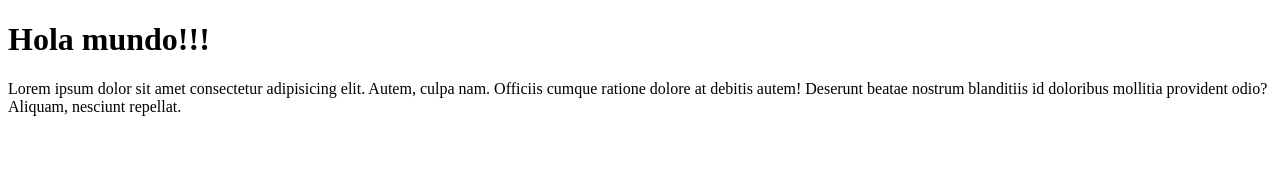
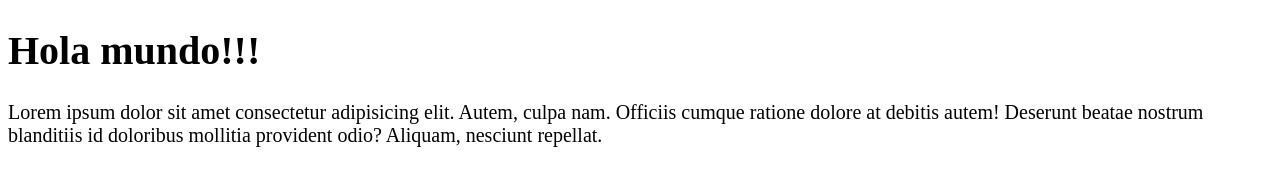
Before and after one commit to regioCodo/git-21-web-c, a plain HTML site: page index.html in a window 1280 px wide. Drawn offline with Linux system fonts and the light colour scheme.

Commit message:
cambios en rama 3

```diff
--- a/index.html
+++ b/index.html
@@ -4,6 +4,7 @@
     <meta charset="UTF-8">
     <meta http-equiv="X-UA-Compatible" content="IE=edge">
     <meta name="viewport" content="width=device-width, initial-scale=1.0">
+    <link rel="stylesheet" href="style.css">
     <title>Document</title>
 </head>
 <body>
--- /dev/null
+++ b/style.css
@@ -0,0 +1,4 @@
+body{
+    font-size: 20px;
+
+}
```
Also changed, not shown: image/Leon.jpg (added).
